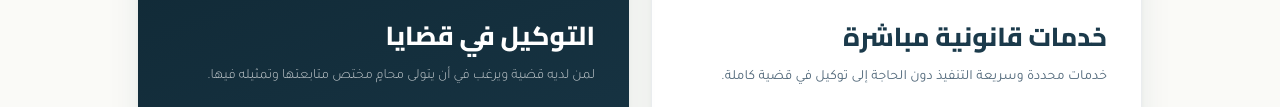
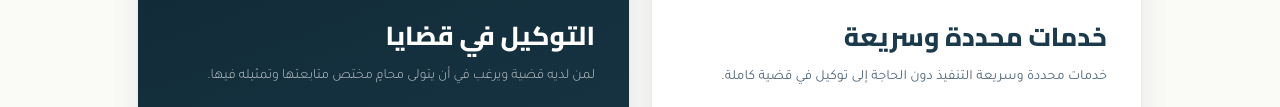
Before and after one commit to ka89801-source/araf-site-main, a website: page choose-service.html in a window 1280 px wide. Shown: the part 481-588 px from the top of the page. Drawn offline with Linux system fonts and the light colour scheme.

Commit message:
Update choose-service.html

```diff
--- a/choose-service.html
+++ b/choose-service.html
@@ -719,7 +719,7 @@ height="0" width="0" style="display:none;visibility:hidden"></iframe></noscript>
             </svg>
           </div>
 
-          <h2 class="choice-title">خدمات قانونية مباشرة</h2>
+          <h2 class="choice-title">خدمات محددة وسريعة</h2>
           <p class="choice-desc">خدمات محددة وسريعة التنفيذ دون الحاجة إلى توكيل في قضية كاملة.</p>
 
           <div class="examples">
```
